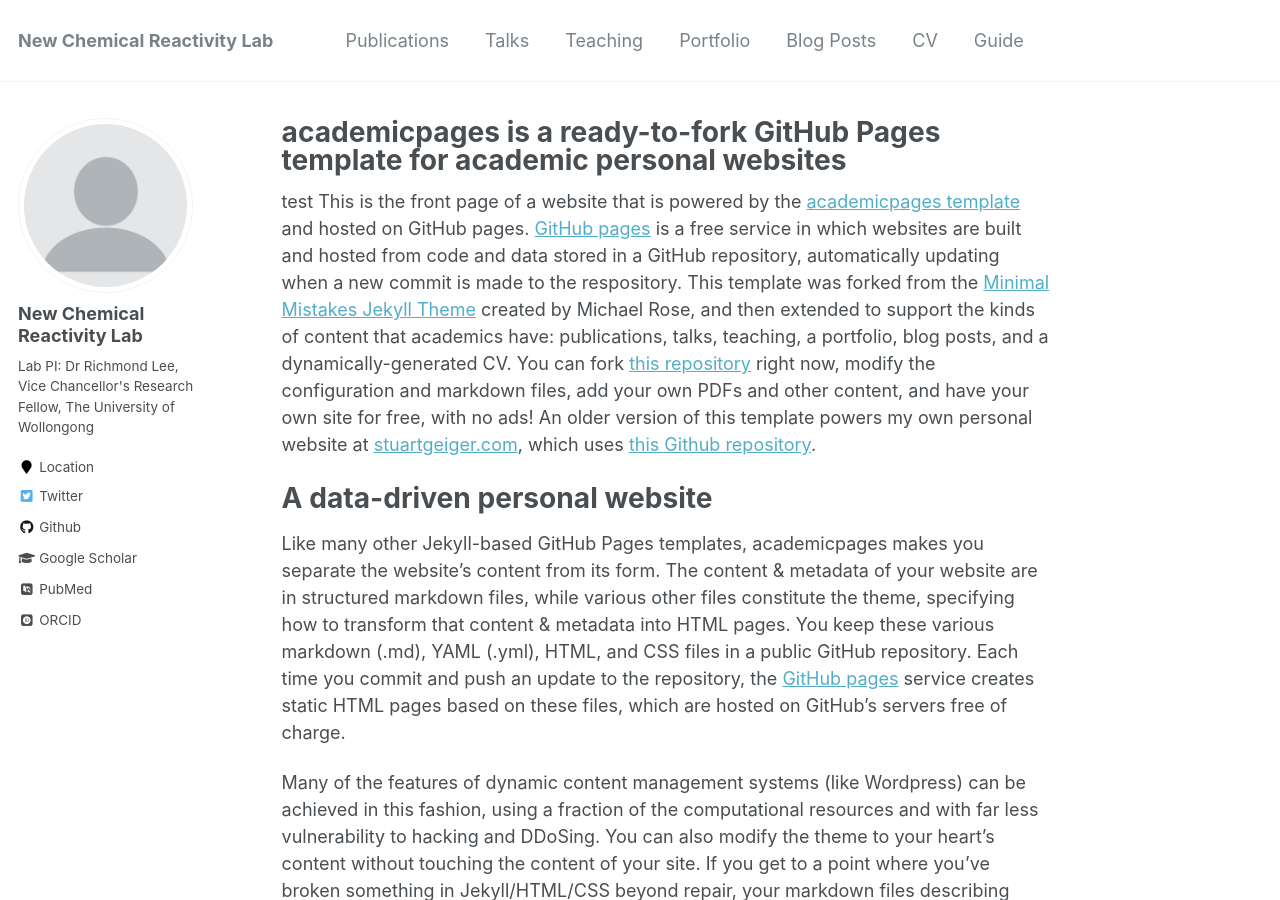
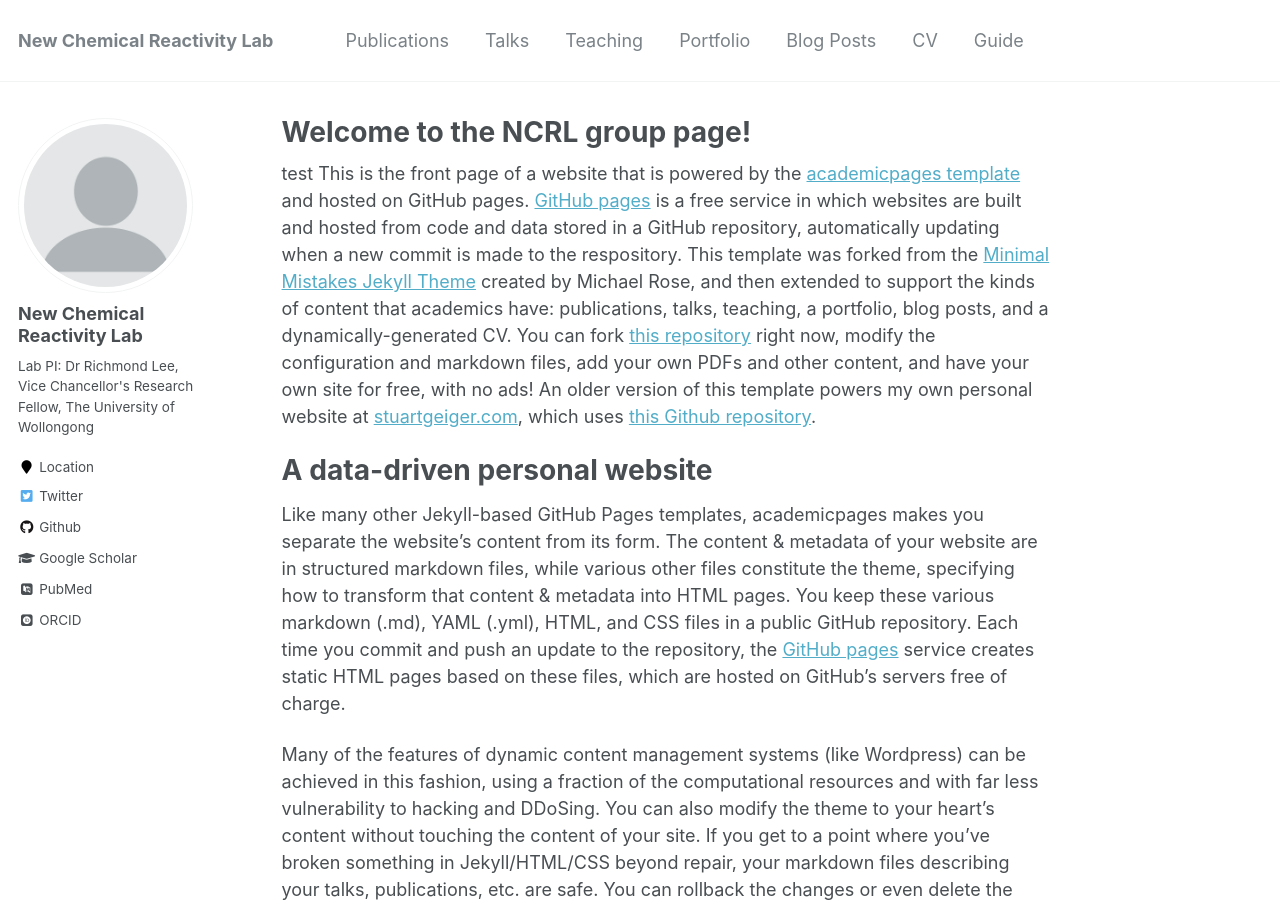
Before and after one commit to riclzh/chemrxn, a Jekyll site: the page built from _pages/about.md, in a window 1280 px wide and 900 px high. Built offline with Jekyll 4.4.1, drawn with Linux system fonts in a browser that asks for light colours; some web fonts are replaced.

Commit message:
Update about.md

```diff
--- a/_pages/about.md
+++ b/_pages/about.md
@@ -1,6 +1,6 @@
 ---
 permalink: /
-title: "academicpages is a ready-to-fork GitHub Pages template for academic personal websites"
+title: "Welcome to the NCRL group page!"
 excerpt: "About me"
 author_profile: true
 redirect_from:
```
